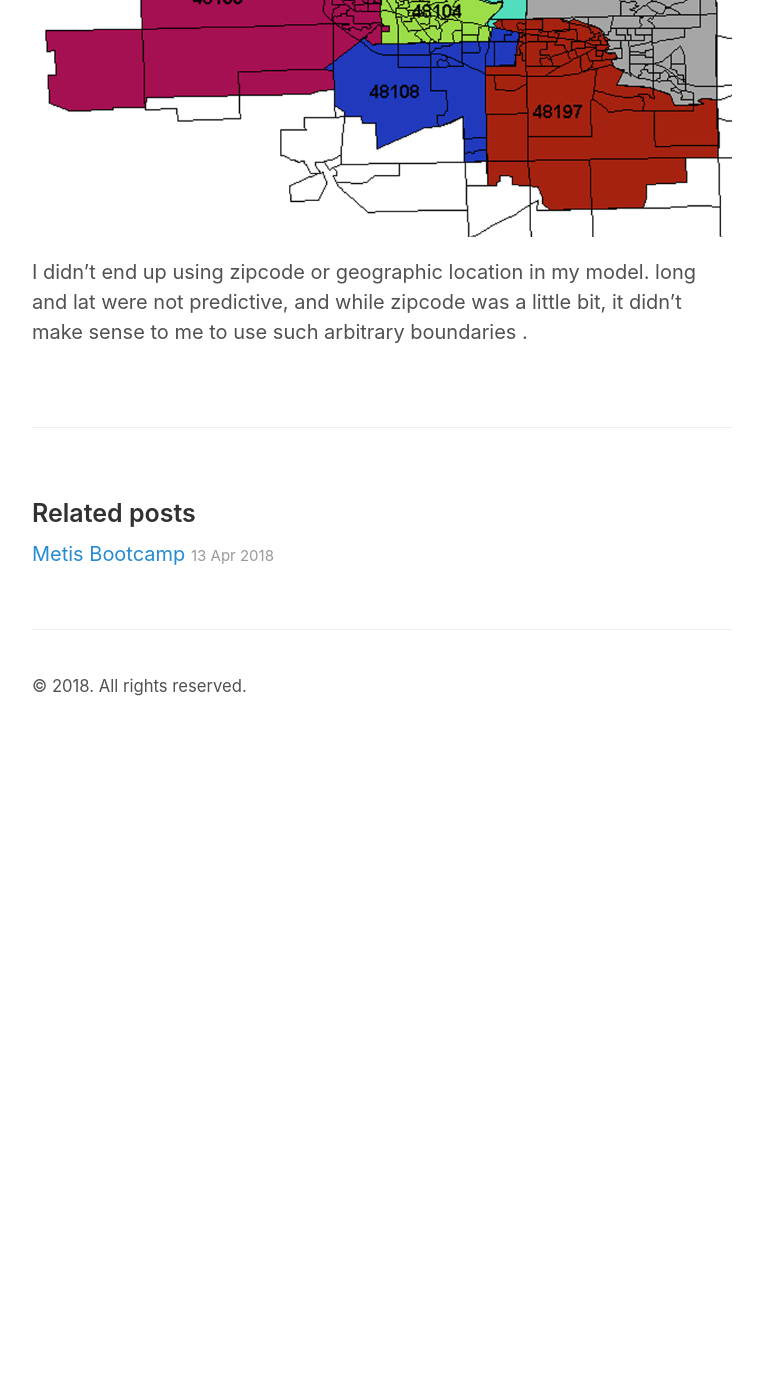
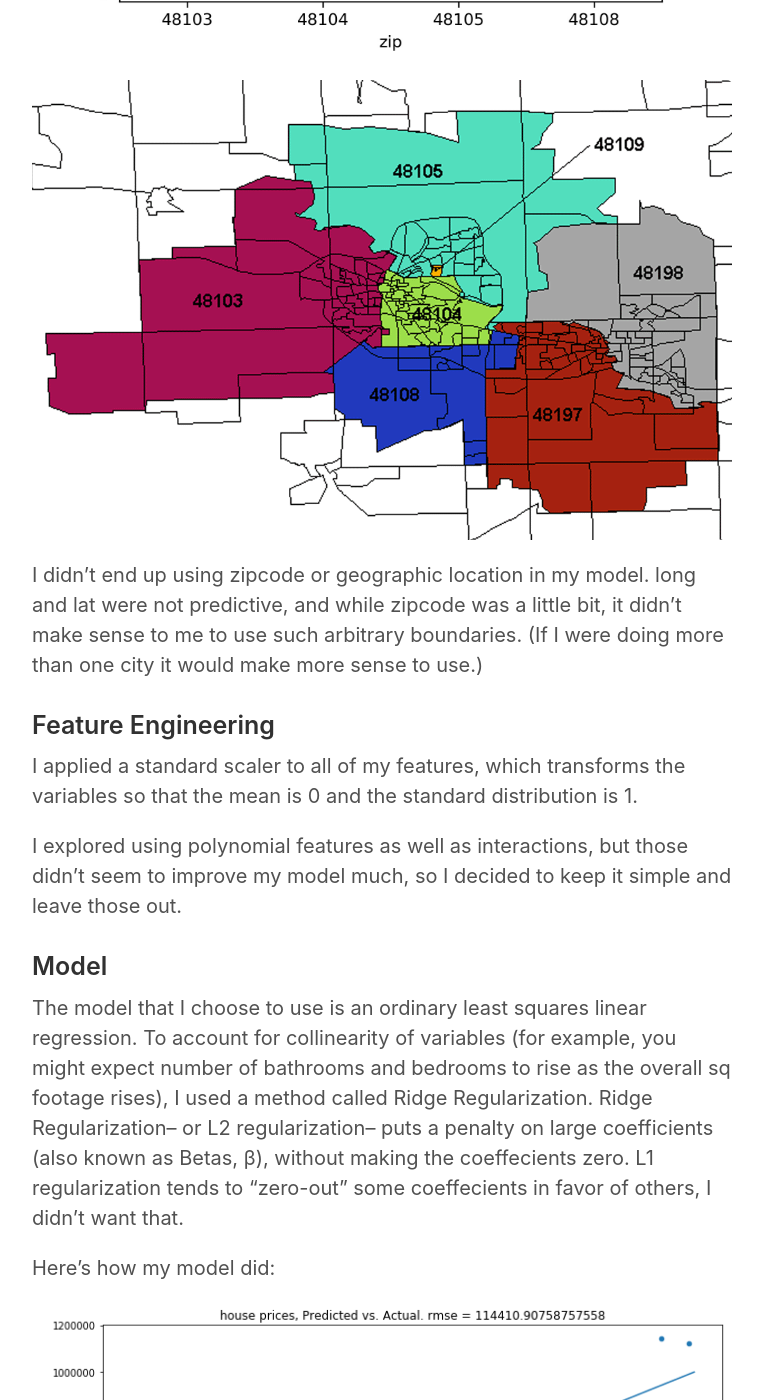
Before and after one commit to 10brink/10brink.github.io, a Jekyll site: the page built from _posts/2018-05-02-zillowmodel.md, in a window 1280 px wide and 1400 px high, scrolled down 2622 px. Shown: the whole window, without its empty margins (258-1021 px from the left). Built offline with Jekyll 4.4.1, drawn with Linux system fonts in a browser that asks for light colours; before the commit the page ends 3362 px from its top, so only the background shows below that; some of the changed text lies outside the part shown.

Commit message:
Update 2018-05-02-zillowmodel.md

```diff
--- a/_posts/2018-05-02-zillowmodel.md
+++ b/_posts/2018-05-02-zillowmodel.md
@@ -7,10 +7,13 @@
 
 I wanted to see if I could predict housing values in my hometown of Ann Arbor MI, using data from Zillow.com. Though zillow already has a feature like that called Zestimate, I wanted to make my own. I wanted to create a model that used different atributes of a house (square footage, number of bedrooms and bathrooms, etc.) to predict the sale price. This could also be used to see how much your house value goes up if you build an addition or install another bathroom in your house.
 
+### Collecting Data
 
 Zillow has a nice api, however, to make a call (ie, get info from it) you must have the exact address of the listing. There is no way to search the api as you can on the website. Since my 'target' (what I'm trying to predict) is sale prices, I searched the website for recently sold houses, using selenium and beautiful soup to scrape the addresses of 1000 recently sold houses in Ann Arbor.
 
 Now that I had a list of addresses, I could plug those into the api to get the data that I needed for my model.
+
+### Exploring the Data
 
 After removing data with missing values I ended up with about 400 homes in my dataset.
 
@@ -24,13 +27,47 @@
 | Price | $20,000 | $1,400,000 |$382,910 | $209,361      |
 
 
-Plotting by location:
+Plotting by each house's location:
 ![houses by long, lat](https://raw.githubusercontent.com/10brink/10brink.github.io/master/geoplot.png)
 
 Plotting prices by zipcode:
-![bplot by zipcode](https://raw.githubusercontent.com/10brink/10brink.github.io/master/bplotaa.png)
+![bplot by zipcode](https://raw.githubusercontent.com/10brink/10brink.github.io/master/bplot.jpg)
 
 ![AA zipcodes](https://raw.githubusercontent.com/10brink/10brink.github.io/master/aazip.gif)
 
 
-I didn't end up using zipcode or geographic location in my model. long and lat were not predictive, and while zipcode was a little bit, it didn't make sense to me to use such arbitrary boundaries .
+I didn't end up using zipcode or geographic location in my model. long and lat were not predictive, and while zipcode was a little bit, it didn't make sense to me to use such arbitrary boundaries. (If I were doing more than one city it would make more sense to use.)
+
+### Feature Engineering
+
+I applied a standard scaler to all of my features, which transforms the variables so that the mean is 0 and the standard distribution is 1.
+
+I explored using polynomial features as well as interactions, but those didn't seem to improve my model much, so I decided to keep it simple and leave those out.
+
+### Model
+
+The model that I choose to use is an ordinary least squares linear regression. To account for collinearity of variables (for example, you might expect number of bathrooms and bedrooms to rise as the overall sq footage rises), I used a method called Ridge Regularization. Ridge Regularization-- or L2 regularization-- puts a penalty on large coefficients (also known as Betas, β), without making the coeffecients zero. L1 regularization tends to "zero-out" some coeffecients in favor of others, I didn't want that.
+
+Here's how my model did:
+
+![prediction vs actual](https://raw.githubusercontent.com/10brink/10brink.github.io/master/housegraph.png)
+
+It had an r-squared value of 0.62, which means that my model accounts for 62% of the variation in home prices in Ann Arbor. I think with more features and more data points I can increase that even more.
+
+### Insights
+According to my model, all else equal,
+
+| One additional: | correlates with an increase in value of:   |
+| :--- |:----:|
+| Bedroom|$3,157|
+|Bathroom|$26,818|
+|House square foot|$49|
+|Lot square foot|$0.30|
+|Year older|$12|
+
+Most surprising to me was how valuable a bathroom is! $26k seems like a lot. I suspect that this is because more expensive homes tend to have more bathrooms, rather than one bathroom being worth more than $25,000. If I can collect more features, I suspect that that number will go down.
+
+
+Based on this model, here is the formula for computing a house price in Ann Arbor:
+
+Price in dollars = 379,428 - 12.1x(year) +3,157x(#bedrooms) + 26,818x(#bathrooms) + 0.29x(lot size) + 49 x (square footage)
```
